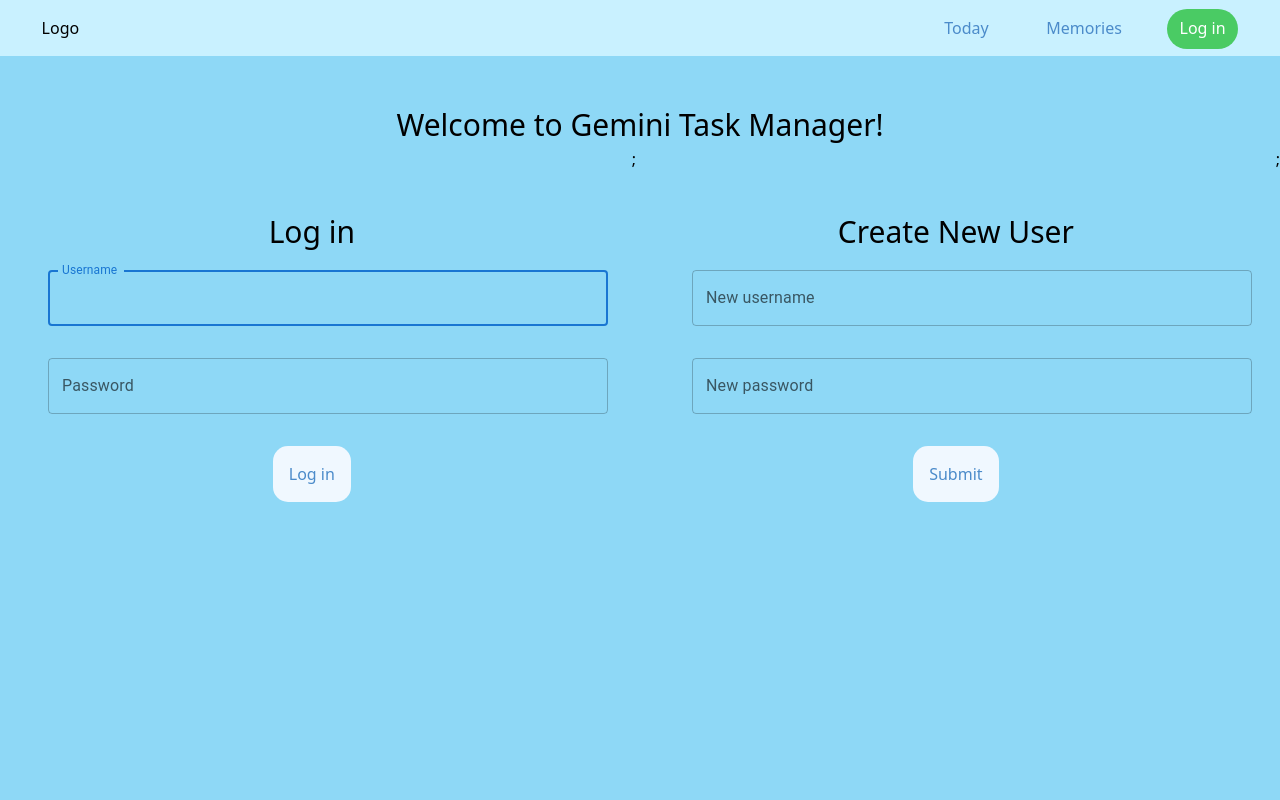
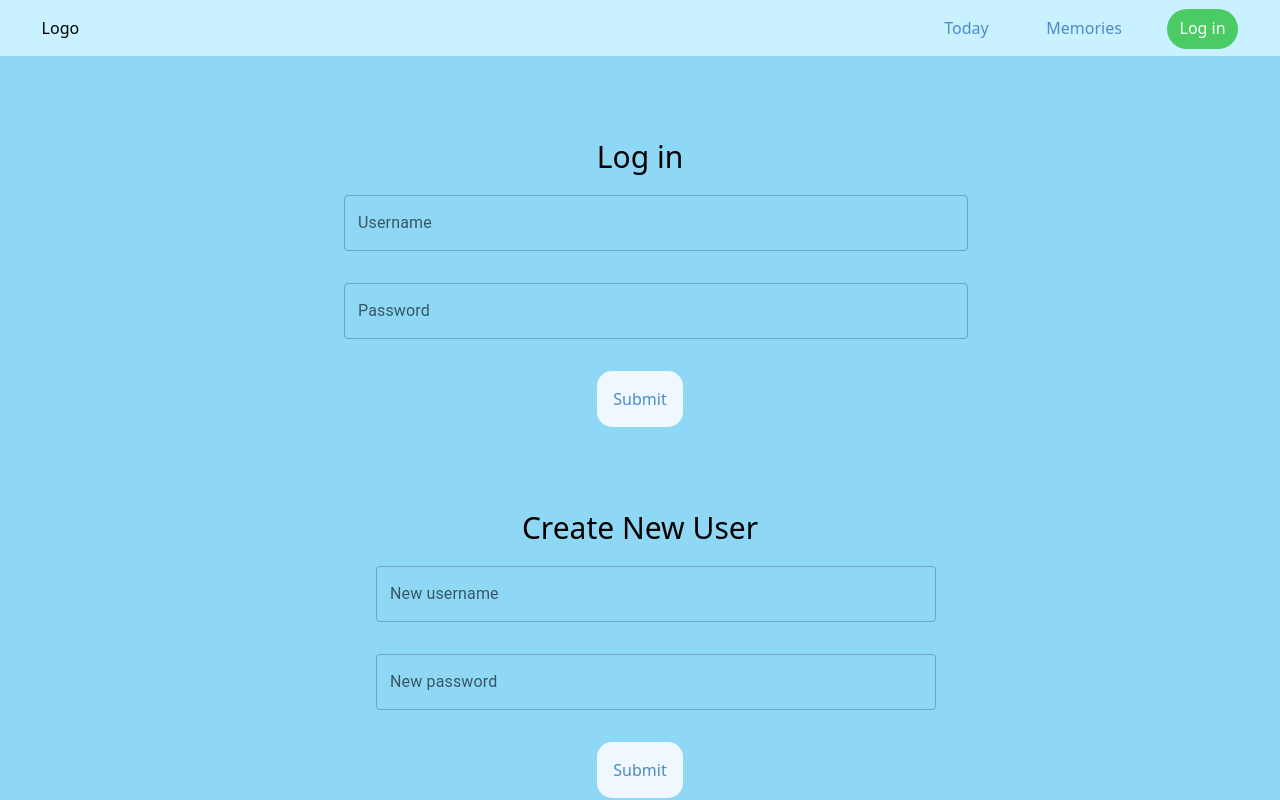
Before and after one commit to boey-kwan/gemini, a React (Vite) app in the folder client/: page /login in a window 1280 px wide. Built offline with nearby package versions, Linux system fonts and the light colour scheme.

Commit message:
Fix login field error

```diff
--- a/client/src/components/Login.jsx
+++ b/client/src/components/Login.jsx
@@ -13,8 +13,10 @@ export default function Login() {
   const [newUsername, setNewUsername] = useState("");
   const [newPassword, setNewPassword] = useState("");
 
-  function LoginColumn() {
   return (
+
+    <div>
+
       <div className="column login centered">
 
       <h1 className='h1'>Log in</h1>
@@ -23,12 +25,12 @@ export default function Login() {
         id='username-field'
         label="Username"
         variant='outlined'
-                autoFocus={true}
         fullWidth
         style={{margin:"1em"}}
         onChange={()=>{
           setUsername(document.getElementById('username-field').value);
-                }}/>
+        }}
+      />
 
       <TextField
           id='password-field'
@@ -40,16 +42,10 @@ export default function Login() {
             setPassword(document.getElementById('password-field').value);
           }}/>
 
-            <button className='main-button centered'>
-                <Link to={`/home/${username}`}>Log in</Link>
-            </button>
+      <button className='main-button centered' onClick={() => {
+          navigate("/home/"+ username);
 
-        </div>
-        );
-  }
-
-  function CreateUserColumn() {
-    return (
+      }}>Submit</button>
 
     <div className="column login centered">
 
@@ -61,6 +57,7 @@ export default function Login() {
         variant='outlined'
         fullWidth
         style={{margin:"1em"}}
+        value={newUsername}
         onChange={()=>{
             setNewUsername(document.getElementById('new-username-field').value);
         }}/>
@@ -71,28 +68,19 @@ export default function Login() {
         variant='outlined'
         fullWidth
         style={{margin:"1em"}}
+        value={newPassword}
         onChange={()=>{
             setNewPassword(document.getElementById('new-password-field').value);
         }}/>
 
-          <button className='main-button centered' onClick={() => {navigate("/home/"+ newUsername);}}>Submit</button>
+      <button className='main-button centered' onClick={() => {
+        navigate("/home/"+ newUsername);
+        }}>Submit</button>
+
+    </div>
+
+      </div>
 
     </div>
   );
 }
-
-
-  return (
-
-    <div>
-        <h1 className='h1'>Welcome to Gemini Task Manager!</h1>
-
-        <div className="row">
-
-            <LoginColumn/>;
-            <CreateUserColumn/>;
-
-        </div>
-    </div>
-  );
-}
```
Lines whose indentation alone changed are shown as unchanged.
